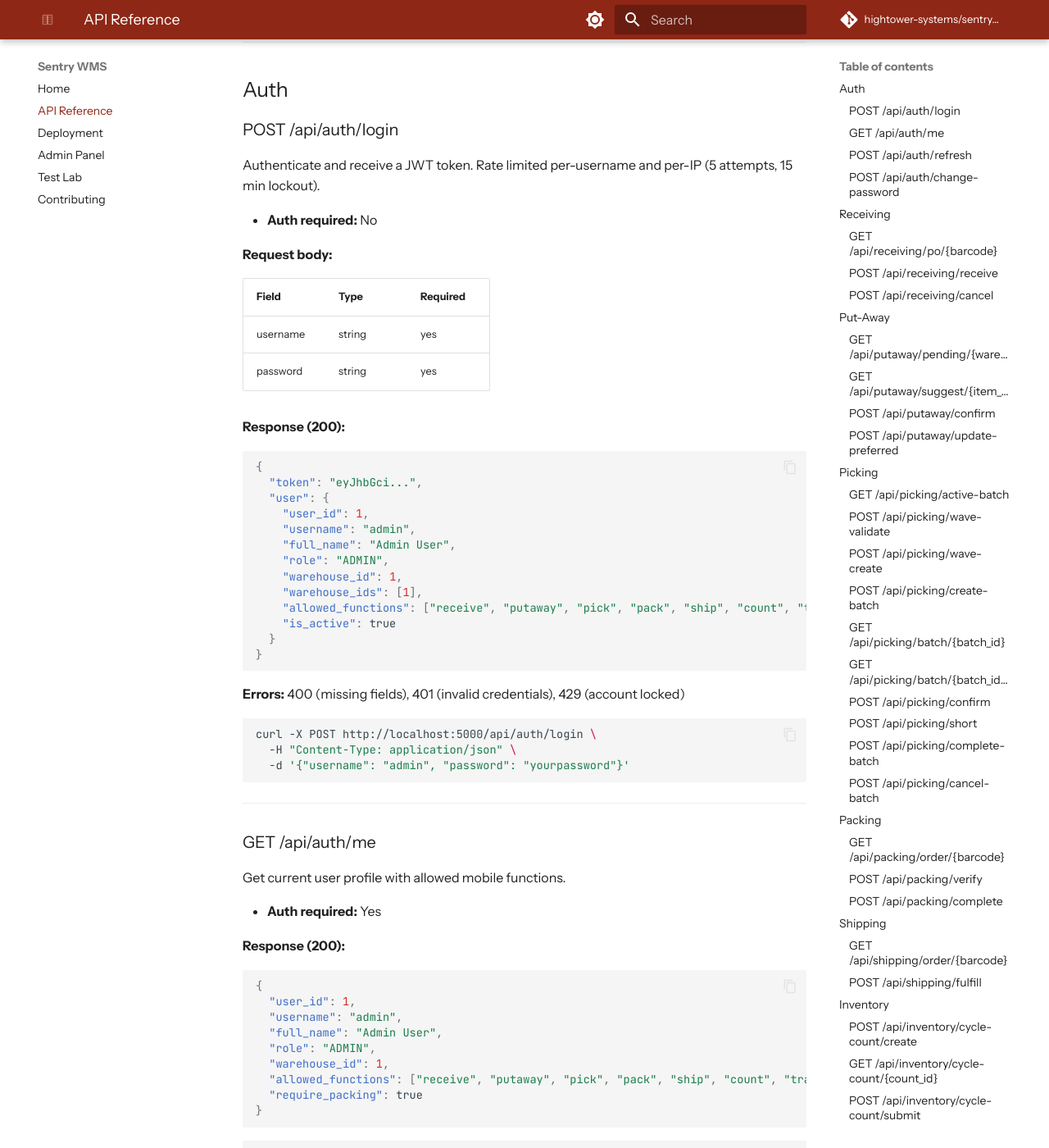
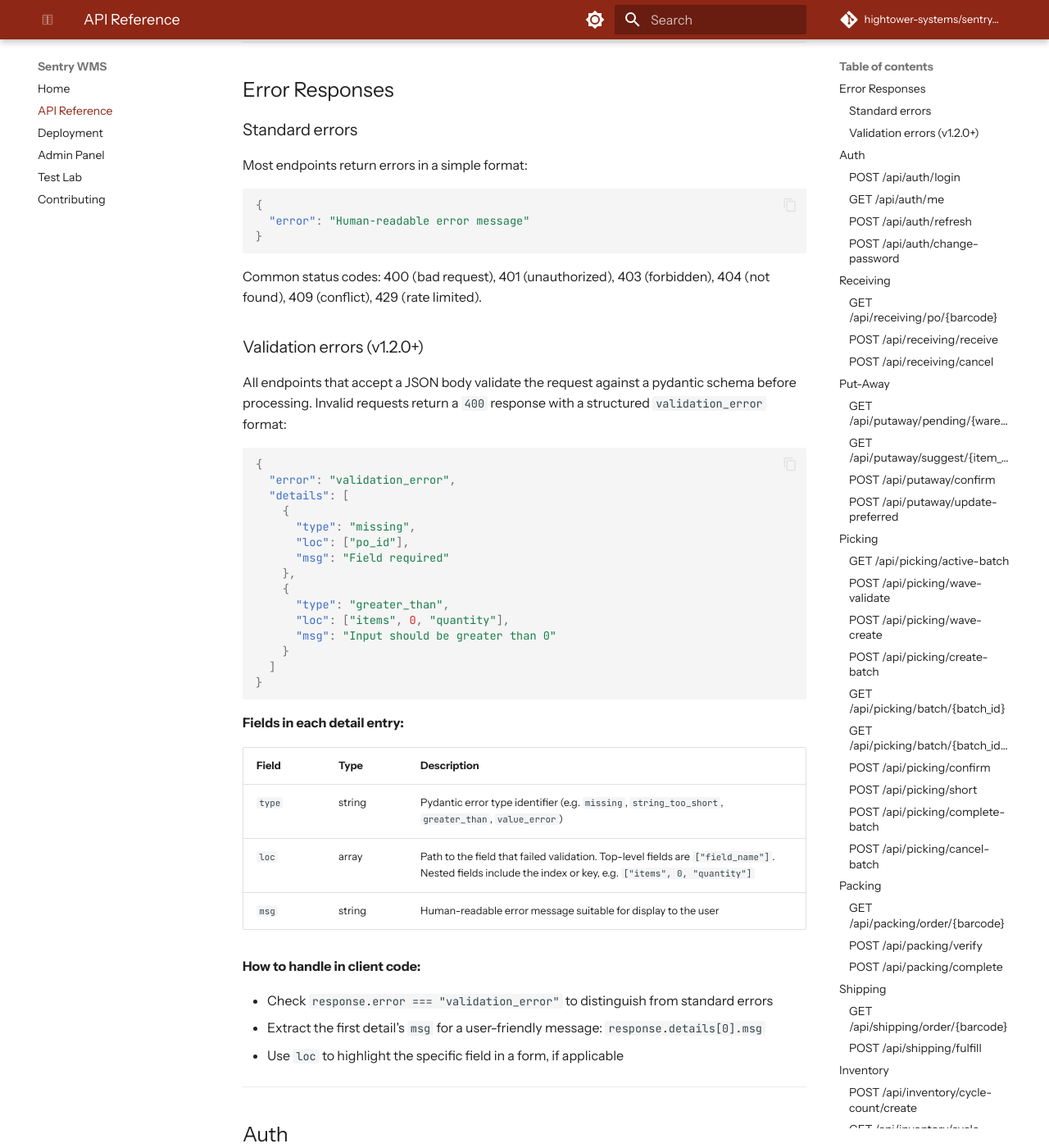
Before and after one commit to hightower-systems/sentry-wms, an MkDocs documentation site: the page built from docs/api-reference.md, in a window 1280 px wide and 1400 px high, scrolled down 261 px. Shown: the whole window at 82% size. Built offline with MkDocs 1.6.1 and Material for MkDocs 9.7.7, drawn with Linux system fonts in a browser that asks for light colours; comment, search, counter and statistics services are not loaded.

Commit message:
Finalize v1.2.0 version bumps and changelog
- Bump version to 1.2.0 in api/version.py, admin/package.json,
  mobile/package.json, mobile/app.json
- Update version display in Settings.jsx, LoginScreen, HomeScreen
- Update README badge, test count, version table, footer
- Update docs site current version and deployment guide
- Add validation_error response format to API reference docs
- Complete CHANGELOG.md v1.2.0 section

````diff
--- a/admin/src/pages/Settings.jsx
+++ b/admin/src/pages/Settings.jsx
@@ -314,7 +314,7 @@
       <div className="settings-section">
         <h3>About</h3>
         <div className="detail-grid">
-          <span className="detail-label">Version</span><span className="mono">1.1.0</span>
+          <span className="detail-label">Version</span><span className="mono">1.2.0</span>
           <span className="detail-label">Repository</span><span><a href="https://github.com/hightower-systems/sentry-wms" target="_blank" rel="noopener noreferrer">github.com/hightower-systems/sentry-wms</a></span>
         </div>
       </div>
--- a/api/version.py
+++ b/api/version.py
@@ -1,3 +1,3 @@
 """Sentry WMS version."""
 
-__version__ = "1.1.0"
+__version__ = "1.2.0"
--- a/docs/api-reference.md
+++ b/docs/api-reference.md
@@ -5,6 +5,58 @@
 ```
 Authorization: Bearer <token>
 ```
+
+---
+
+## Error Responses
+
+### Standard errors
+
+Most endpoints return errors in a simple format:
+
+```json
+{
+  "error": "Human-readable error message"
+}
+```
+
+Common status codes: 400 (bad request), 401 (unauthorized), 403 (forbidden), 404 (not found), 409 (conflict), 429 (rate limited).
+
+### Validation errors (v1.2.0+)
+
+All endpoints that accept a JSON body validate the request against a pydantic schema before processing. Invalid requests return a `400` response with a structured `validation_error` format:
+
+```json
+{
+  "error": "validation_error",
+  "details": [
+    {
+      "type": "missing",
+      "loc": ["po_id"],
+      "msg": "Field required"
+    },
+    {
+      "type": "greater_than",
+      "loc": ["items", 0, "quantity"],
+      "msg": "Input should be greater than 0"
+    }
+  ]
+}
+```
+
+**Fields in each detail entry:**
+
+| Field | Type | Description |
+|-------|------|-------------|
+| `type` | string | Pydantic error type identifier (e.g. `missing`, `string_too_short`, `greater_than`, `value_error`) |
+| `loc` | array | Path to the field that failed validation. Top-level fields are `["field_name"]`. Nested fields include the index or key, e.g. `["items", 0, "quantity"]` |
+| `msg` | string | Human-readable error message suitable for display to the user |
+
+**How to handle in client code:**
+
+- Check `response.error === "validation_error"` to distinguish from standard errors
+- Extract the first detail's `msg` for a user-friendly message: `response.details[0].msg`
+- Use `loc` to highlight the specific field in a form, if applicable
 
 ---
 
--- a/docs/deployment.md
+++ b/docs/deployment.md
@@ -129,7 +129,7 @@
 Install via ADB:
 
 ```bash
-adb install sentry-wms-v1.1.0.apk
+adb install sentry-wms-v1.2.0.apk
 ```
 
 Or transfer the APK to the device and open it from the file manager.
````
Also changed, not shown: CHANGELOG.md (+19 -0 lines), README.md (+5 -4 lines), docs/index.md (+1 -1 lines), 6 other files.
